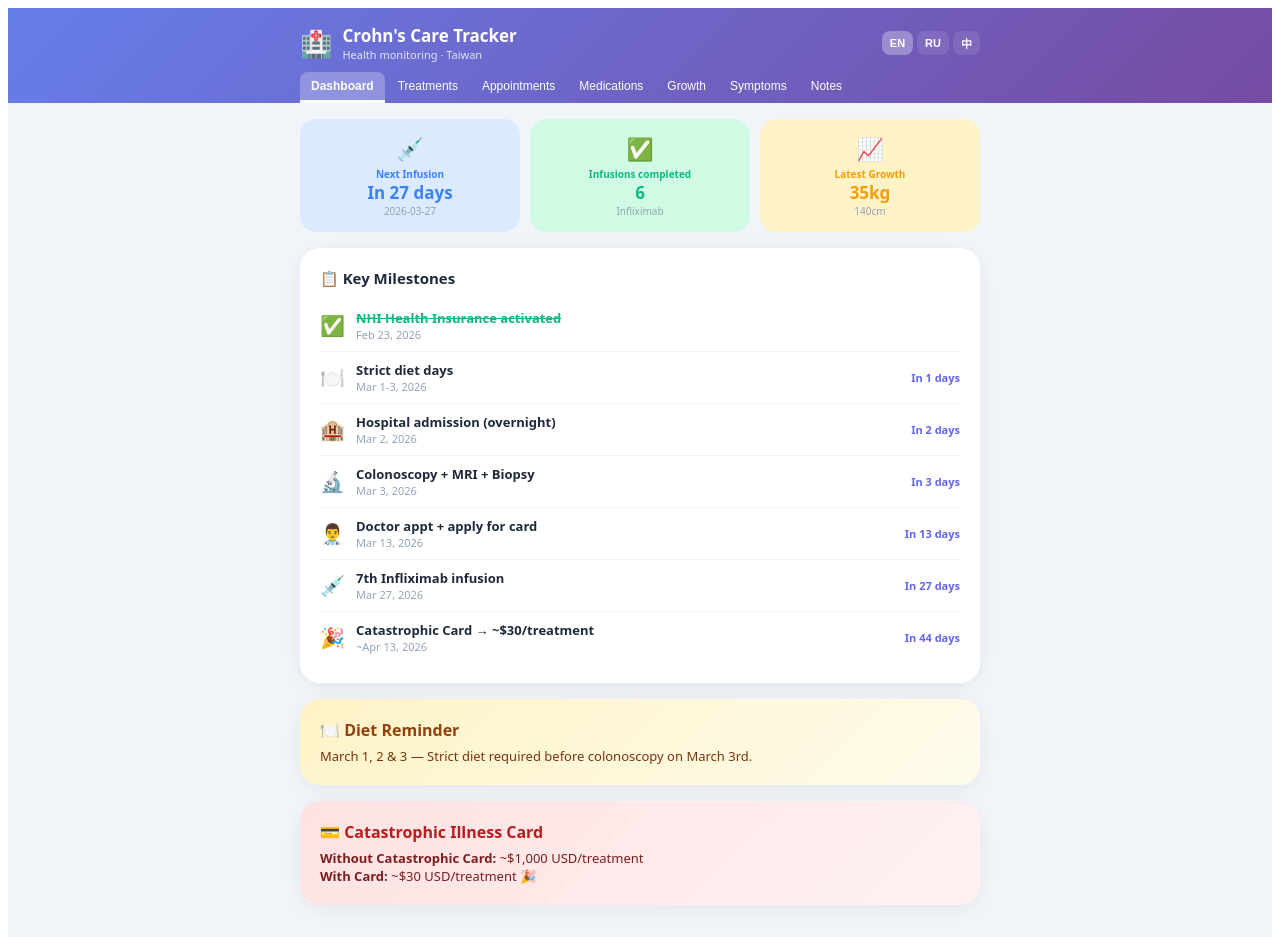
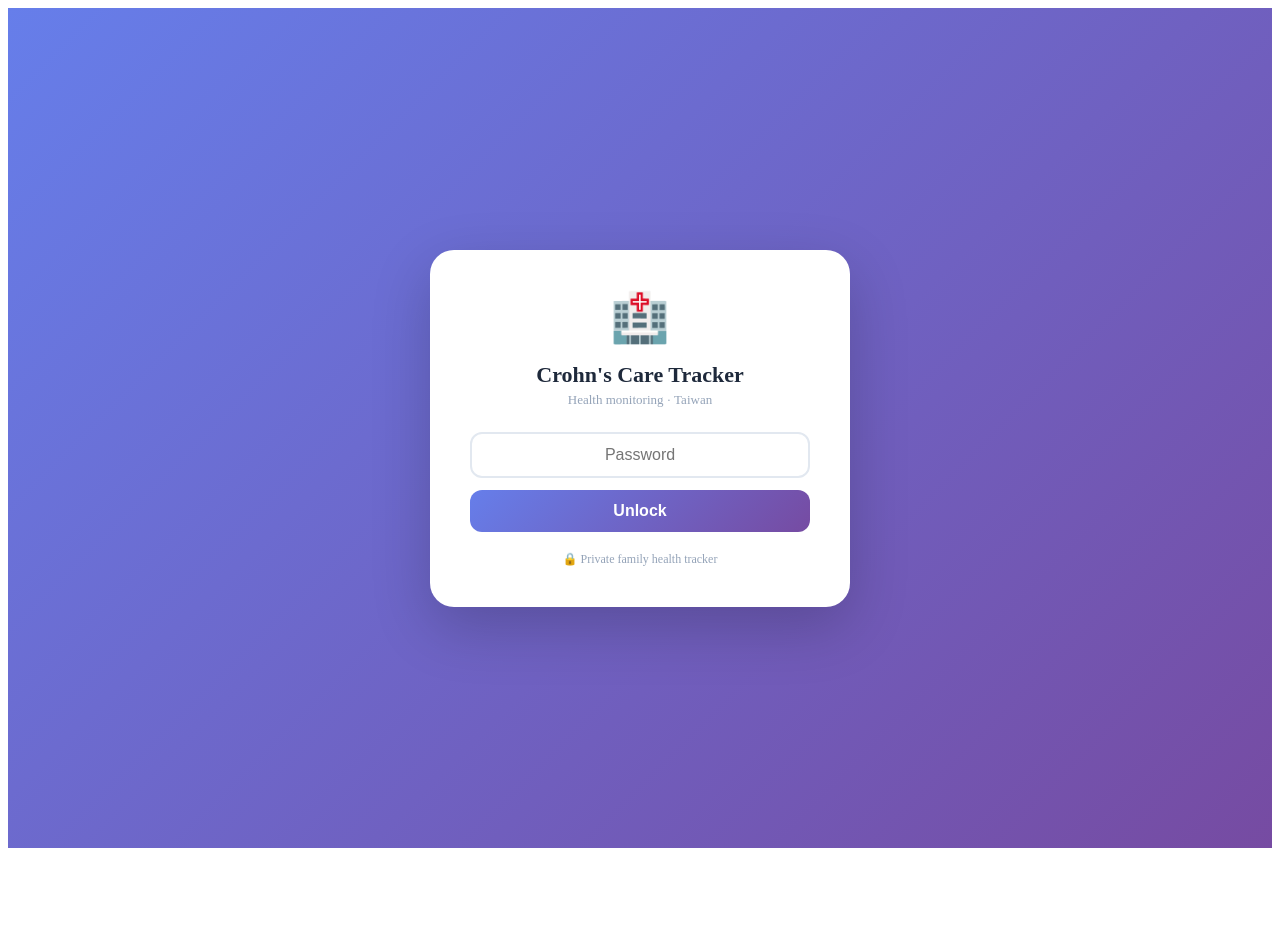
Before and after one commit to Sergio-bro/crohns-tracker, a React (Create React App) app: page / in a window 1280 px wide. After the commit the page ends 856 px from the top, so only its background shows below. Built offline with nearby package versions, Linux system fonts and the light colour scheme.

Commit message:
Update App.js

```diff
--- a/src/App.js
+++ b/src/App.js
@@ -1,4 +1,21 @@
 import { useState, useEffect } from "react";
+import { initializeApp } from "firebase/app";
+import { getDatabase, ref, onValue, set } from "firebase/database";
+
+const firebaseConfig = {
+  apiKey: "AIzaSyACnrLTaXqXQaQgC4M16MyTr2X60aFjktY",
+  authDomain: "crohns-tracker-5d907.firebaseapp.com",
+  projectId: "crohns-tracker-5d907",
+  storageBucket: "crohns-tracker-5d907.firebasestorage.app",
+  messagingSenderId: "657431609369",
+  appId: "1:657431609369:web:9c85079d631beefe546a88",
+  databaseURL: "https://crohns-tracker-5d907-default-rtdb.firebaseio.com"
+};
+
+const app = initializeApp(firebaseConfig);
+const db = getDatabase(app);
+
+const PASSWORD = "Sergey2013";
 
 const LANGS = {
   en: {
@@ -27,6 +44,8 @@ const LANGS = {
     infusionCount: "Infusions completed", treatments: "Treatments",
     appointments: "Appointments", medications: "Medications",
     growth: "Growth", symptoms: "Symptoms", notes: "Notes",
+    password: "Enter Password", passwordPlaceholder: "Password", unlock: "Unlock",
+    wrongPassword: "Wrong password, try again!", syncing: "Syncing...", synced: "Synced ✓",
   },
   ru: {
     appTitle: "Трекер здоровья Крона",
@@ -54,6 +73,8 @@ const LANGS = {
     infusionCount: "Завершено инфузий", treatments: "Лечение",
     appointments: "Визиты", medications: "Лекарства",
     growth: "Рост", symptoms: "Симптомы", notes: "Заметки",
+    password: "Введите пароль", passwordPlaceholder: "Пароль", unlock: "Войти",
+    wrongPassword: "Неверный пароль!", syncing: "Синхронизация...", synced: "Синхронизировано ✓",
   },
   zh: {
     appTitle: "克隆氏症健康追蹤器",
@@ -81,6 +102,8 @@ const LANGS = {
     infusionCount: "已完成輸注", treatments: "治療",
     appointments: "預約", medications: "藥物",
     growth: "生長", symptoms: "症狀", notes: "筆記",
+    password: "請輸入密碼", passwordPlaceholder: "密碼", unlock: "登入",
+    wrongPassword: "密碼錯誤！", syncing: "同步中...", synced: "已同步 ✓",
   }
 };
 
@@ -114,7 +137,6 @@ const INIT = {
 };
 
 const TODAY = new Date().toISOString().split("T")[0];
-const tabKeys = ["dashboard","treatments","appointments","medications","growth","symptoms","notes"];
 const gradients = [
   "linear-gradient(135deg,#667eea,#764ba2)",
   "linear-gradient(135deg,#3b82f6,#1d4ed8)",
@@ -189,25 +211,68 @@ function GrowthChart({ data, t }) {
   );
 }
 
+function PasswordScreen({ t, onUnlock }) {
+  const [pw, setPw] = useState("");
+  const [err, setErr] = useState(false);
+  function tryUnlock() {
+    if (pw === PASSWORD) { onUnlock(); }
+    else { setErr(true); setPw(""); setTimeout(()=>setErr(false), 2000); }
+  }
+  return (
+    <div style={{ minHeight:"100vh", background:"linear-gradient(135deg,#667eea,#764ba2)", display:"flex", alignItems:"center", justifyContent:"center", padding:20 }}>
+      <div style={{ background:"#fff", borderRadius:24, padding:40, maxWidth:340, width:"100%", textAlign:"center", boxShadow:"0 20px 60px rgba(0,0,0,0.2)" }}>
+        <div style={{ fontSize:48, marginBottom:16 }}>🏥</div>
+        <div style={{ fontSize:22, fontWeight:800, color:"#1e293b", marginBottom:4 }}>{t.appTitle}</div>
+        <div style={{ fontSize:13, color:"#94a3b8", marginBottom:24 }}>{t.appSub}</div>
+        <input type="password" placeholder={t.passwordPlaceholder} value={pw}
+          onChange={e=>setPw(e.target.value)}
+          onKeyDown={e=>e.key==="Enter"&&tryUnlock()}
+          style={{ width:"100%", padding:"12px 16px", border:`2px solid ${err?"#ef4444":"#e2e8f0"}`, borderRadius:12, fontSize:16, marginBottom:12, boxSizing:"border-box", textAlign:"center" }}/>
+        {err && <div style={{ color:"#ef4444", fontSize:13, marginBottom:8, fontWeight:600 }}>{t.wrongPassword}</div>}
+        <button onClick={tryUnlock} style={{ width:"100%", background:"linear-gradient(135deg,#667eea,#764ba2)", color:"#fff", border:"none", borderRadius:12, padding:"12px", fontSize:16, fontWeight:700, cursor:"pointer" }}>{t.unlock}</button>
+        <div style={{ marginTop:20, fontSize:12, color:"#94a3b8" }}>🔒 Private family health tracker</div>
+      </div>
+    </div>
+  );
+}
+
 export default function App() {
-  const [data, setData] = useState(() => {
-    try { const s = localStorage.getItem("crohns_v1"); return s ? JSON.parse(s) : INIT; } catch { return INIT; }
-  });
+  const [unlocked, setUnlocked] = useState(()=>sessionStorage.getItem("crohns_auth")==="1");
+  const [data, setData] = useState(INIT);
   const [lang, setLang] = useState("en");
   const [tab, setTab] = useState(0);
   const [form, setForm] = useState(null);
   const [fv, setFv] = useState({});
+  const [syncStatus, setSyncStatus] = useState("synced");
   const t = LANGS[lang];
 
   useEffect(() => {
-    try { localStorage.setItem("crohns_v1", JSON.stringify(data)); } catch {}
-  }, [data]);
+    if (!unlocked) return;
+    const dbRef = ref(db, "crohns/data");
+    const unsub = onValue(dbRef, (snapshot) => {
+      const val = snapshot.val();
+      if (val) setData(val);
+      else set(dbRef, INIT);
+    });
+    return () => unsub();
+  }, [unlocked]);
 
-  function add(type, item) { setData(d=>({...d,[type]:[...d[type],{id:Date.now(),...item}]})); }
-  function remove(type, id) { setData(d=>({...d,[type]:d[type].filter(r=>r.id!==id)})); }
+  function saveData(newData) {
+    setSyncStatus("syncing");
+    setData(newData);
+    set(ref(db, "crohns/data"), newData)
+      .then(()=>setSyncStatus("synced"))
+      .catch(()=>setSyncStatus("synced"));
+  }
+
+  function unlock() { sessionStorage.setItem("crohns_auth","1"); setUnlocked(true); }
+  function add(type, item) { const nd={...data,[type]:[...data[type],{id:Date.now(),...item}]}; saveData(nd); }
+  function remove(type, id) { const nd={...data,[type]:data[type].filter(r=>r.id!==id)}; saveData(nd); }
   function startForm(name, defaults={}) { setForm(name); setFv(defaults); }
   function saveForm(type) { add(type, fv); setForm(null); setFv({}); }
   const inp = k => ({ value:fv[k], onChange:v=>setFv(f=>({...f,[k]:v})) });
+
+  if (!unlocked) return <PasswordScreen t={t} onUnlock={unlock}/>;
 
   const nextTr = data.treatments.filter(x=>x.status==="upcoming"&&x.date>=TODAY).sort((a,b)=>a.date.localeCompare(b.date))[0];
   const latestGr = data.growth.length ? [...data.growth].sort((a,b)=>b.date.localeCompare(a.date))[0] : null;
@@ -229,7 +294,6 @@ export default function App() {
 
   return (
     <div style={{ fontFamily:"system-ui,sans-serif", background:"#f1f5f9", minHeight:"100vh" }}>
-      {/* HEADER */}
       <div style={{ background:gradients[tab], color:"#fff", padding:"16px 16px 0", position:"sticky", top:0, zIndex:100 }}>
         <div style={{ maxWidth:680, margin:"0 auto" }}>
           <div style={{ display:"flex", justifyContent:"space-between", alignItems:"center", marginBottom:10 }}>
@@ -240,7 +304,8 @@ export default function App() {
                 <div style={{ fontSize:11, opacity:0.8 }}>{t.appSub}</div>
               </div>
             </div>
-            <div style={{ display:"flex", gap:4 }}>
+            <div style={{ display:"flex", gap:4, alignItems:"center" }}>
+              <span style={{ fontSize:10, opacity:0.8 }}>{syncStatus==="syncing"?t.syncing:t.synced}</span>
               {[["EN","en"],["RU","ru"],["中","zh"]].map(([l,k])=>(
                 <button key={k} onClick={()=>setLang(k)} style={{ background:lang===k?"rgba(255,255,255,0.3)":"rgba(255,255,255,0.1)", color:"#fff", border:"none", borderRadius:8, padding:"4px 8px", cursor:"pointer", fontWeight:700, fontSize:11 }}>{l}</button>
               ))}
@@ -256,7 +321,6 @@ export default function App() {
 
       <div style={{ maxWidth:680, margin:"0 auto", padding:16 }}>
 
-        {/* DASHBOARD */}
         {tab===0 && <>
           <div style={{ display:"grid", gridTemplateColumns:"1fr 1fr 1fr", gap:10, marginBottom:16 }}>
             {[
@@ -298,7 +362,6 @@ export default function App() {
           </Card>
         </>}
 
-        {/* TREATMENTS */}
         {tab===1 && <>
           <div style={{ display:"flex", justifyContent:"space-between", alignItems:"center", marginBottom:12 }}>
             <div style={{ fontWeight:800, fontSize:17 }}>💉 {t.treatments}</div>
@@ -329,7 +392,6 @@ export default function App() {
           </Card>}
         </>}
 
-        {/* APPOINTMENTS */}
         {tab===2 && <>
           <div style={{ display:"flex", justifyContent:"space-between", alignItems:"center", marginBottom:12 }}>
             <div style={{ fontWeight:800, fontSize:17 }}>📅 {t.appointments}</div>
@@ -360,7 +422,6 @@ export default function App() {
           </Card>}
         </>}
 
-        {/* MEDICATIONS */}
         {tab===3 && <>
           <div style={{ display:"flex", justifyContent:"space-between", alignItems:"center", marginBottom:12 }}>
             <div style={{ fontWeight:800, fontSize:17 }}>💊 {t.medications}</div>
@@ -390,7 +451,6 @@ export default function App() {
           </Card>}
         </>}
 
-        {/* GROWTH */}
         {tab===4 && <>
           <div style={{ display:"flex", justifyContent:"space-between", alignItems:"center", marginBottom:12 }}>
             <div style={{ fontWeight:800, fontSize:17 }}>📈 {t.growth}</div>
@@ -430,7 +490,6 @@ export default function App() {
           </Card>}
         </>}
 
-        {/* SYMPTOMS */}
         {tab===5 && <>
           <div style={{ display:"flex", justifyContent:"space-between", alignItems:"center", marginBottom:12 }}>
             <div style={{ fontWeight:800, fontSize:17 }}>🩺 {t.symptoms}</div>
@@ -470,7 +529,6 @@ export default function App() {
           </Card>}
         </>}
 
-        {/* NOTES */}
         {tab===6 && <>
           <div style={{ display:"flex", justifyContent:"space-between", alignItems:"center", marginBottom:12 }}>
             <div style={{ fontWeight:800, fontSize:17 }}>📝 {t.notes}</div>
```
